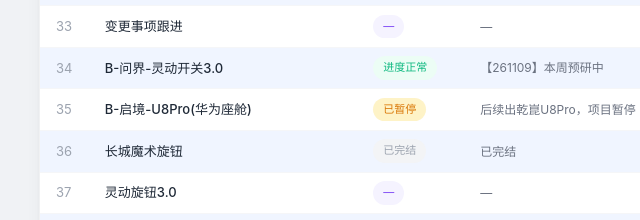
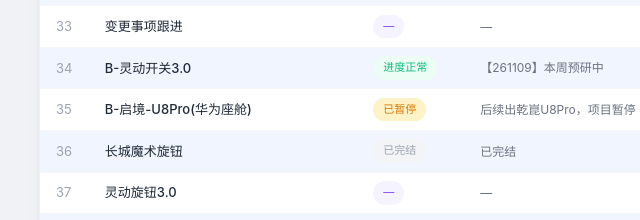
Before and after one commit to hcdong521/hardware-project, a plain HTML site: page index.html in a window 1280 px wide. Shown: the part 1754-1974 px from the top of the page, 1-641 px from the left. Drawn offline with Linux system fonts and the light colour scheme.

Commit message:
自动刷新 2026-11-19 23:00（79 项 / 338 条里程碑）

```diff
--- a/index.html
+++ b/index.html
@@ -268,7 +268,7 @@
 <div class="header">
   <h1>炉石项目集 · 硬件项目全景</h1>
   <div class="subtitle">按创建年份倒序分组</div>
-  <div class="meta">数据更新：2026-11-18</div>
+  <div class="meta">数据更新：2026-11-19</div>
 </div>
 
 <div class="stats-row" id="statsRow"></div>
@@ -1121,7 +1121,7 @@ const projects = [
   },
   {
     "id": "6a1d6492702bcba47679e653",
-    "name": "B-问界-灵动开关3.0",
+    "name": "B-灵动开关3.0",
     "created": "2026-06-01T10:53:06.177Z",
     "owner": "黄成东",
     "statusName": "进度正常",
@@ -2751,7 +2751,7 @@ const projects = [
     "milestones": []
   }
 ];
-const today = new Date('2026-11-18');
+const today = new Date('2026-11-19');
 
 const ownerMap = {
   '郑雯遐': 'owner-zheng',
```
